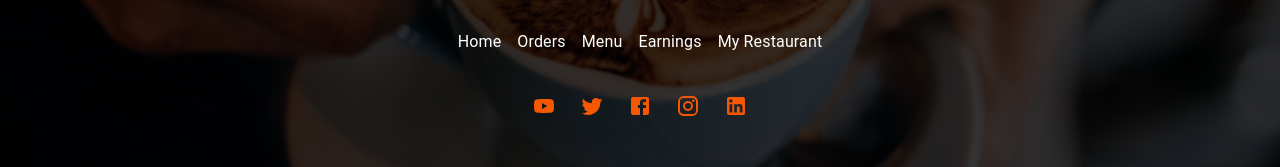
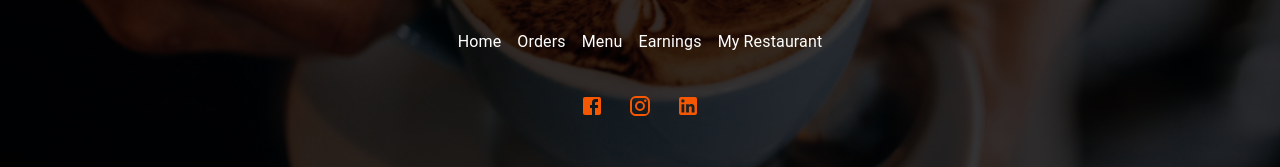
Before and after one commit to brudrewards/RestaurantFrontend, a Next.js app: page / in a window 1280 px wide. Shown: the part 276-443 px from the top of the page. Built offline with nearby package versions, Linux system fonts and the light colour scheme.

Commit message:
updated links

```diff
--- a/layouts/mainLayout/components/Footer.js
+++ b/layouts/mainLayout/components/Footer.js
@@ -77,12 +77,13 @@ const Footer = () => {
       </Grid>
       <Grid item>
         <Grid container justifyContent='center' spacing={3}>
-          <Grid item>
+          {/* No pages exists */}
+          {/* <Grid item>
             <YouTube color='primary' />
           </Grid>
           <Grid item>
             <Twitter color='primary' />
-          </Grid>
+          </Grid> */}
           <Grid item>
             <a
               href='https://www.facebook.com/brudrewards'
@@ -92,10 +93,20 @@ const Footer = () => {
             </a>
           </Grid>
           <Grid item>
-            <Instagram color='primary' />
+            <a
+              href='https://www.instagram.com/brudrewards/'
+              rel='noreferrer'
+              target='_blank'>
+              <Instagram color='primary' />
+            </a>
           </Grid>
           <Grid item>
-            <LinkedIn color='primary' />
+            <a
+              href='https://www.linkedin.com/company/bru-d-rewards/'
+              rel='noreferrer'
+              target='_blank'>
+              <LinkedIn color='primary' />
+            </a>
           </Grid>
         </Grid>
       </Grid>
```
